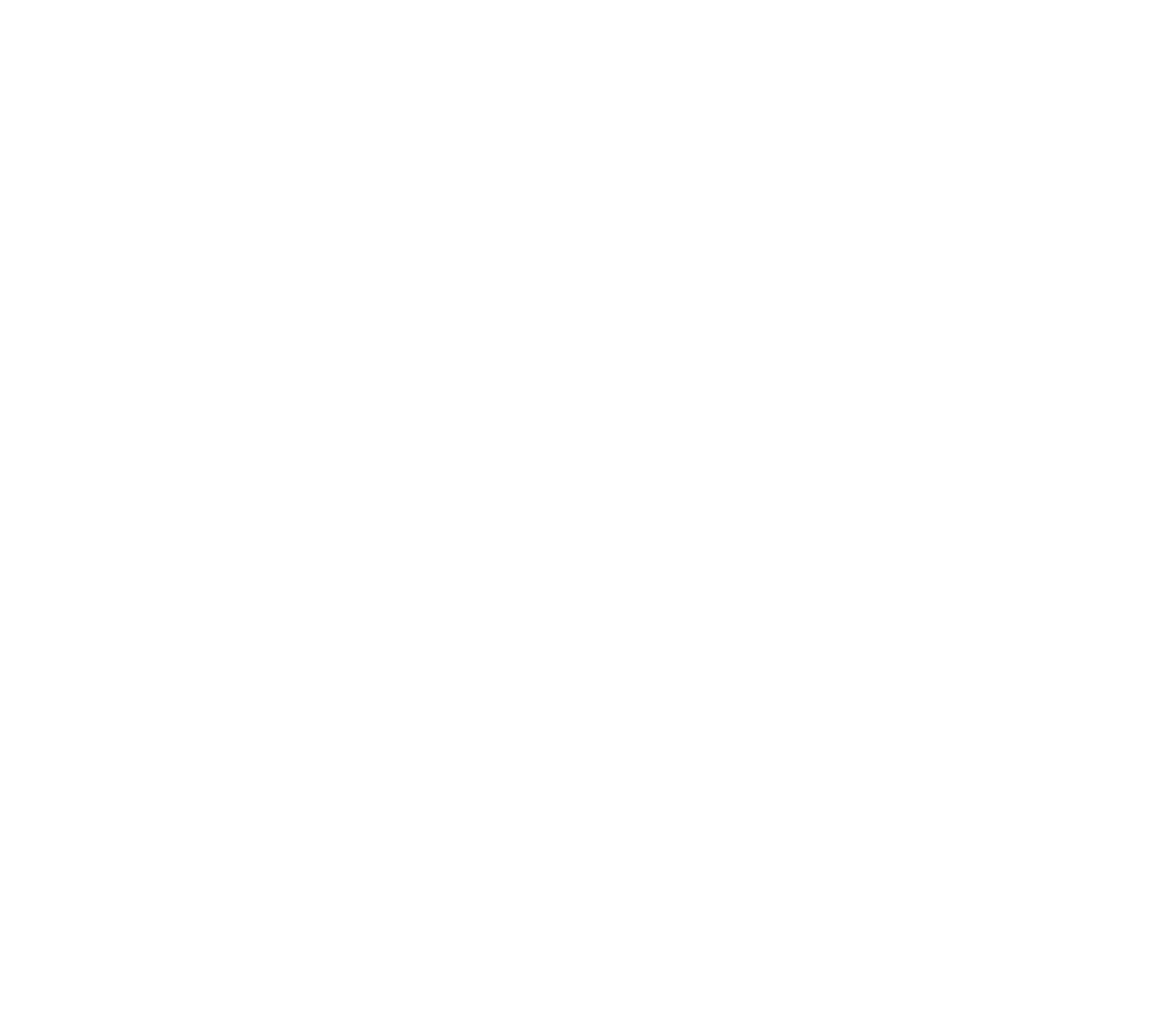
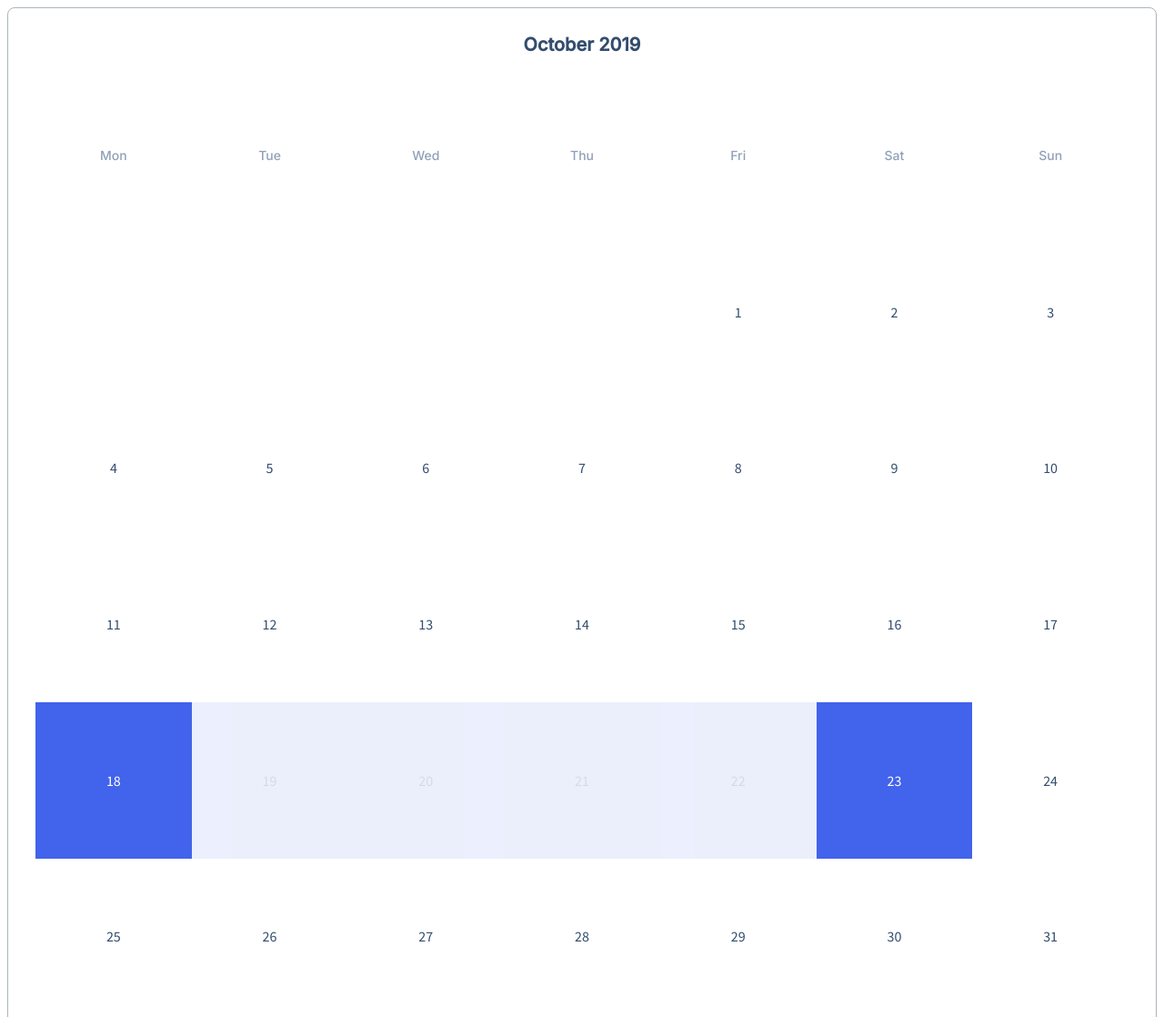
Before and after one commit to js-tasks-ru/htmlcss-20220414_lena4ertik, a website: page 05-lection3/03-calendar/index.html in a window 1280 px wide. Shown: the top 1118 px of the page at 91% size. Before the commit the page ends 808 px from the top, so only its background shows below. Drawn offline with Linux system fonts and the light colour scheme.

Commit message:
Add calendar-solution

```diff
--- a/05-lection3/03-calendar/calendar.css
+++ b/05-lection3/03-calendar/calendar.css
@@ -0,0 +1,53 @@
+.calendar {
+    box-sizing: border-box;
+    width: 100%;
+    border: 1px solid #ACB5BD;
+    border-radius: 8px;
+    padding: 28px 30px 40px 30px;
+}
+.calendar__title {
+    text-align: center;
+    font-family: 'Inter';
+    font-weight: 600;
+    font-size: 20px;
+    line-height: 24px;
+    color: #334D6E;
+    padding-bottom: 24px;
+  }
+.calendar__wrapper {
+    padding-bottom: 100%;
+    position: relative;
+}
+.calendar__inner {
+    position: absolute;
+    top: 0;
+    bottom: 0;
+    left: 0;
+    right: 0;
+    display: grid;
+    grid-template-columns: repeat(7, 1fr);
+    grid-template-rows: repeat(7, 1fr);
+  }
+  .calendar__item {
+    display: flex;
+    justify-content: center;
+    align-items: center;
+    font-size: 16px;
+    line-height: 20px;
+    font-family: 'Source Sans Pro';
+    color: #334D6E;
+  }
+  .calendar__item_day {
+    font-family: 'Inter';
+    font-size: 14px;
+    line-height: 20px;
+    color: #90A0B7;
+  }
+  .calendar__item_active {
+    background: #4263EB;
+    color: #FFFFFF;
+  }
+  .calendar__item_between-active {
+    background: #A0B1F5;
+    opacity: 0.2;
+  }
--- a/05-lection3/03-calendar/index.html
+++ b/05-lection3/03-calendar/index.html
@@ -4,9 +4,57 @@
     <head>
         <link rel="stylesheet" href="../../assets/css/main.css">
         <link rel="stylesheet" href="./calendar.css">
-        <title>Calendar</title>
+
     </head>
     <body>
-
+        <div class="calendar">
+            <div class="calendar__title">October 2019</div>
+                <div class="calendar__wrapper">
+                    <div class="calendar__inner">
+                        <span class="calendar__item calendar__item_day">Mon</span>
+                        <span class="calendar__item calendar__item_day">Tue</span>
+                        <span class="calendar__item calendar__item_day">Wed</span>
+                        <span class="calendar__item calendar__item_day">Thu</span>
+                        <span class="calendar__item calendar__item_day">Fri</span>
+                        <span class="calendar__item calendar__item_day">Sat</span>
+                        <span class="calendar__item calendar__item_day">Sun</span>
+                        <span class="calendar__item"></span>
+                        <span class="calendar__item"></span>
+                        <span class="calendar__item"></span>
+                        <span class="calendar__item"></span>
+                        <span class="calendar__item">1</span>
+                        <span class="calendar__item">2</span>
+                        <span class="calendar__item">3</span>
+                        <span class="calendar__item">4</span>
+                        <span class="calendar__item">5</span>
+                        <span class="calendar__item">6</span>
+                        <span class="calendar__item">7</span>
+                        <span class="calendar__item">8</span>
+                        <span class="calendar__item">9</span>
+                        <span class="calendar__item">10</span>
+                        <span class="calendar__item">11</span>
+                        <span class="calendar__item">12</span>
+                        <span class="calendar__item">13</span>
+                        <span class="calendar__item">14</span>
+                        <span class="calendar__item">15</span>
+                        <span class="calendar__item">16</span>
+                        <span class="calendar__item">17</span>
+                        <span class="calendar__item calendar__item_active">18</span>
+                        <span class="calendar__item calendar__item_between-active">19</span>
+                        <span class="calendar__item calendar__item_between-active">20</span>
+                        <span class="calendar__item calendar__item_between-active">21</span>
+                        <span class="calendar__item calendar__item_between-active">22</span>
+                        <span class="calendar__item calendar__item_active">23</span>
+                        <span class="calendar__item">24</span>
+                        <span class="calendar__item">25</span>
+                        <span class="calendar__item">26</span>
+                        <span class="calendar__item">27</span>
+                        <span class="calendar__item">28</span>
+                        <span class="calendar__item">29</span>
+                        <span class="calendar__item">30</span>
+                        <span class="calendar__item">31</span>
+                    </div>
+                </div>
+        </div>
     </body>
 </html>
--- a/assets/css/main.css
+++ b/assets/css/main.css
@@ -26,6 +26,6 @@
 html, body {
     height: 100%;
 }
-body {
+/*body {
     font-family: 'Roboto', sans-serif;
-}
+}*?
--- a/assets/fonts/fonts.css
+++ b/assets/fonts/fonts.css
@@ -1,2 +1,3 @@
 @import url('https://fonts.googleapis.com/css2?family=Roboto:ital,wght@0,100;0,300;0,400;0,500;0,700;0,900;1,100;1,300;1,400;1,500;1,700;1,900&display=swap');
 @import url('https://fonts.googleapis.com/css2?family=Inter:wght@500&display=swap');
+@import url('https://fonts.googleapis.com/css2?family=Inter:wght@500&family=Source+Sans+Pro&display=swap');
```
